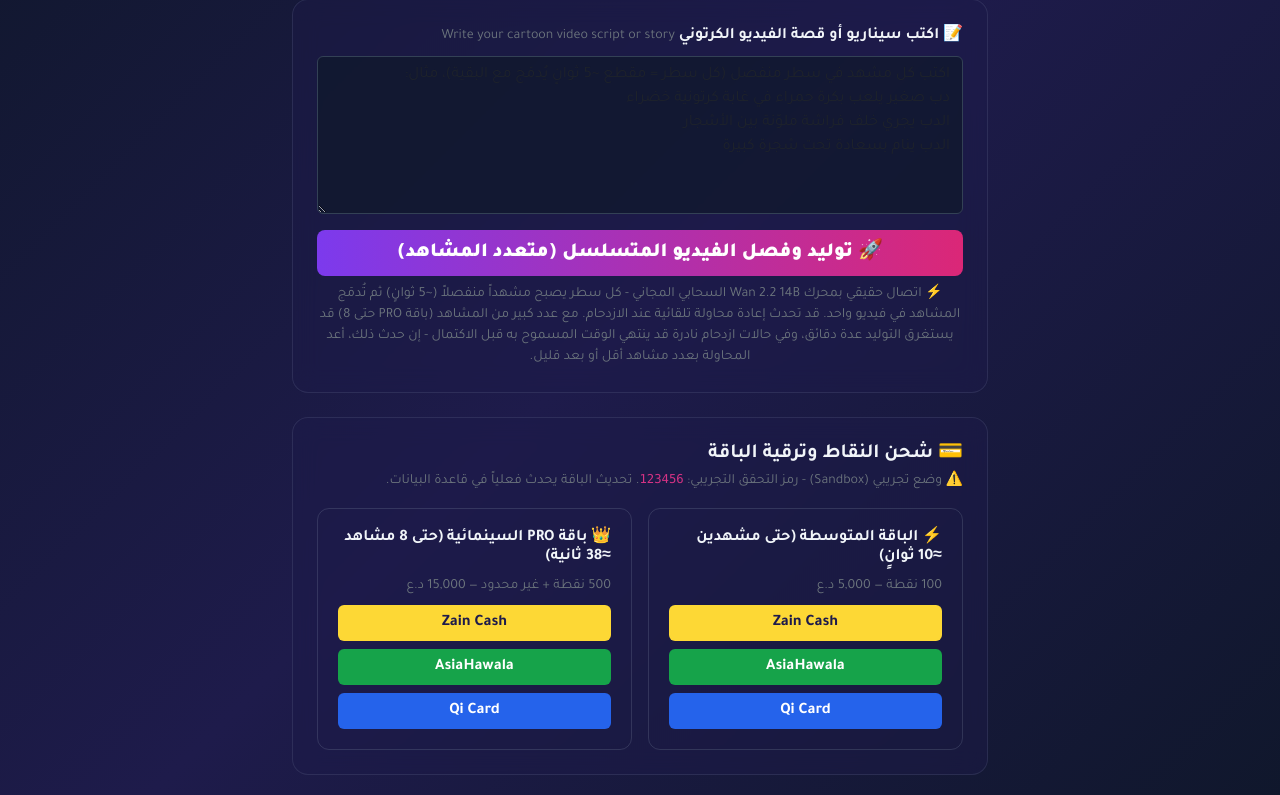
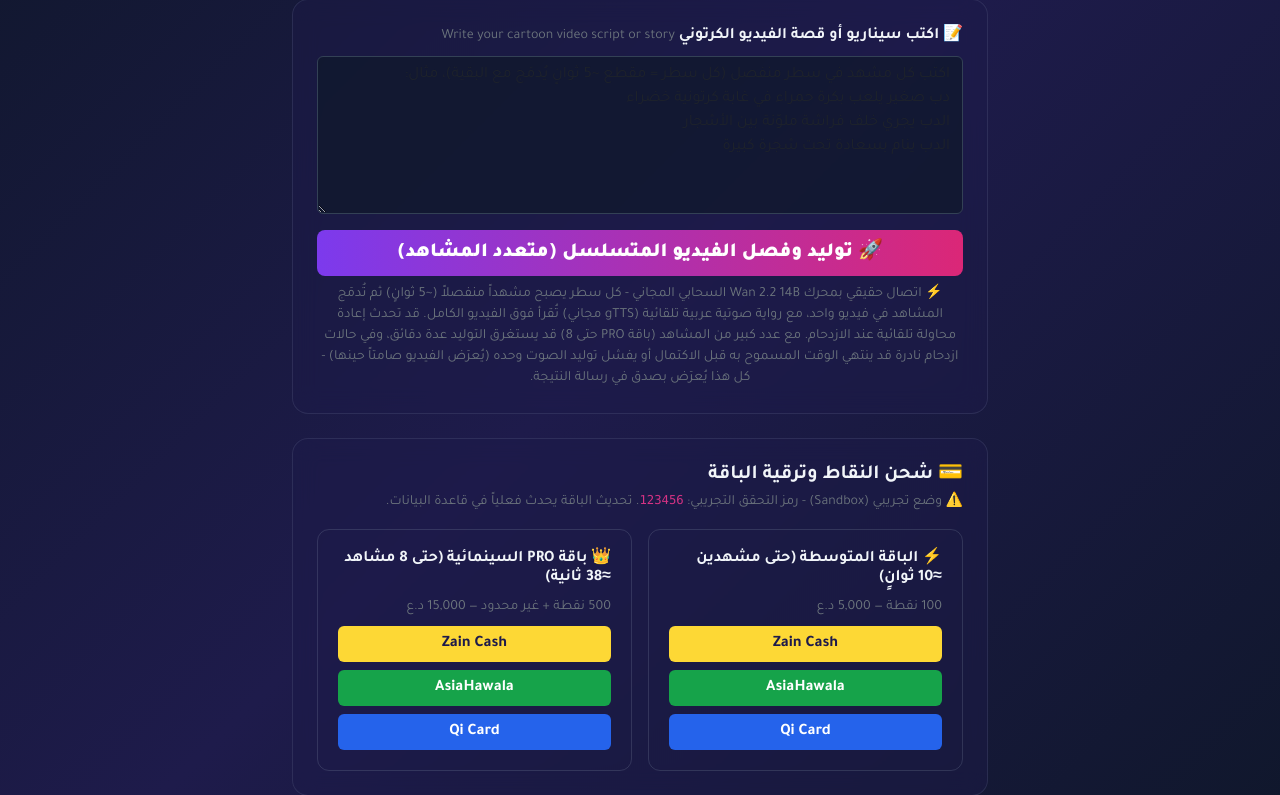
Before and after one commit to ali1065582-bit/cartoon-video-app, a FastAPI app: template templates/index.html in a window 1280 px wide. Shown: the part 260-1055 px from the top of the page. Run offline with FastAPI, Linux system fonts and the light colour scheme; the template is opened without the code that fills it, so the values that code supplies are empty; some libraries are stand-ins or nearby versions.

Commit message:
Add files via upload

```diff
--- a/templates/index.html
+++ b/templates/index.html
@@ -54,10 +54,12 @@
 
     <p class="text-center text-secondary small mt-2 mb-0">
       ⚡ اتصال حقيقي بمحرك Wan 2.2 14B السحابي المجاني - كل سطر يصبح مشهداً منفصلاً
-      (~5 ثوانٍ) ثم تُدمَج المشاهد في فيديو واحد. قد تحدث إعادة محاولة تلقائية عند الازدحام.
-      مع عدد كبير من المشاهد (باقة PRO حتى 8) قد يستغرق التوليد عدة دقائق، وفي حالات
-      ازدحام نادرة قد ينتهي الوقت المسموح به قبل الاكتمال - إن حدث ذلك، أعد المحاولة
-      بعدد مشاهد أقل أو بعد قليل.
+      (~5 ثوانٍ) ثم تُدمَج المشاهد في فيديو واحد، مع رواية صوتية عربية تلقائية
+      (gTTS مجاني) تُقرأ فوق الفيديو الكامل. قد تحدث إعادة محاولة تلقائية عند
+      الازدحام. مع عدد كبير من المشاهد (باقة PRO حتى 8) قد يستغرق التوليد عدة
+      دقائق، وفي حالات ازدحام نادرة قد ينتهي الوقت المسموح به قبل الاكتمال أو
+      يفشل توليد الصوت وحده (يُعرَض الفيديو صامتاً حينها) - كل هذا يُعرَض بصدق
+      في رسالة النتيجة.
     </p>
 
     <div id="statusBox" class="mt-3 d-none"></div>
@@ -183,9 +185,12 @@
       resultVideo.src = data.video_url;
       downloadLink.href = data.video_url;
       videoBox.classList.remove('d-none');
+      const narrationNote = data.has_narration
+        ? 'مع رواية صوتية عربية تلقائية 🔊'
+        : '⚠️ بدون صوت هذه المرة (فشل توليد الرواية الصوتية المجانية - الفيديو صامت لكنه حقيقي)';
       setStatus(
         `✅ تم توليد الفيديو فعلياً عبر Wan 2.2 14B: ${data.scene_count} مشهد/مشاهد، `
-        + `≈${data.total_duration_seconds} ثانية إجمالاً.`,
+        + `≈${data.total_duration_seconds} ثانية إجمالاً، ${narrationNote}.`,
         'success'
       );
     } catch (err) {
```
